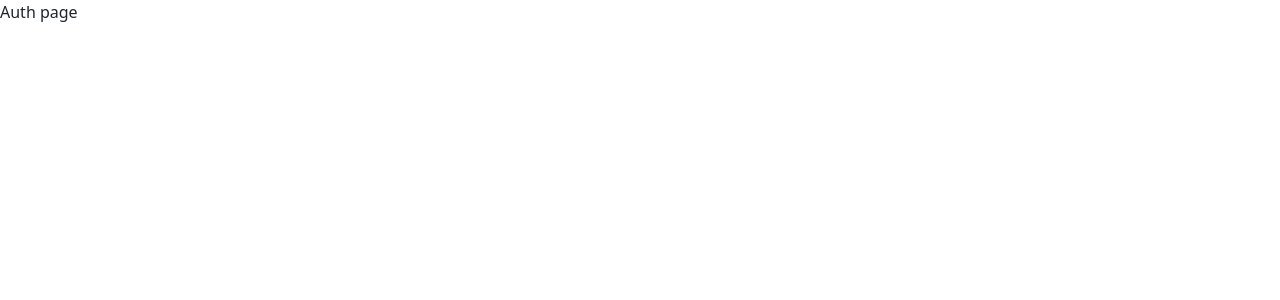
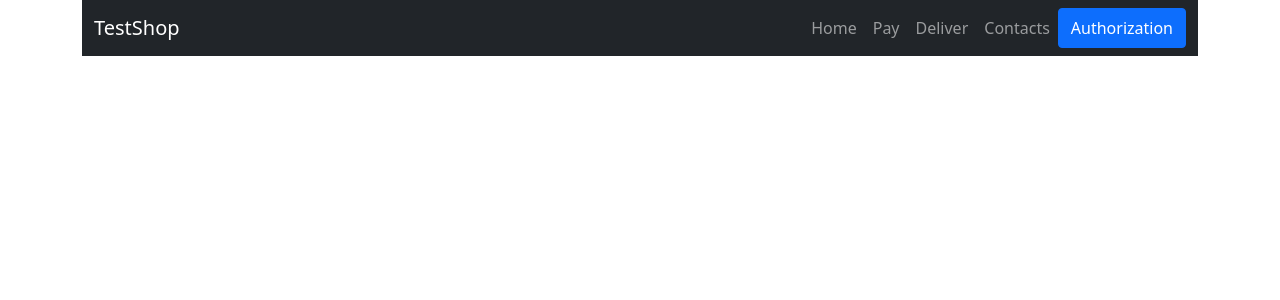
Before and after one commit to AndreyDodonov/PERN_online_shop, a React (Create React App) app in the folder client/: page /registration in a window 1280 px wide. Shown: the top 300 px of the page. Built offline with nearby package versions, Linux system fonts and the light colour scheme.

Commit message:
:rocket: add navigation bar

```diff
--- a/client/src/App.js
+++ b/client/src/App.js
@@ -1,10 +1,15 @@
+import Container from 'react-bootstrap/esm/Container';
 import {BrowserRouter} from 'react-router-dom';
 import AppRouter from './components/AppRouter';
+import NavBar from './components/NavBar';
 
 const App = () => {
   return (
     <BrowserRouter>
-      <AppRouter/>
+      <Container>
+        <NavBar/>
+        <AppRouter/>
+      </Container>
     </BrowserRouter>
   )
 }
--- a/client/src/components/AppRouter.jsx
+++ b/client/src/components/AppRouter.jsx
@@ -7,11 +7,9 @@ import { SHOP_ROUTE } from "../utils/constants";
 // * work only with react-router-dom 5.2.0
 
 const AppRouter = () => {
-    // моковая заглушка для проверки авторизации (this is for test)
-    // const isAuth = false
 
     const {user} = useContext(Context)
-    console.log(user);
+    // console.log(user);
 
     return (
         <Switch>
--- /dev/null
+++ b/client/src/components/NavBar.jsx
@@ -0,0 +1,44 @@
+import React, { useContext } from "react";
+import { Context } from "..";
+import {Navbar} from 'react-bootstrap';
+import {Nav} from 'react-bootstrap';
+import {Container} from "react-bootstrap";
+import {Button} from 'react-bootstrap';
+import { SHOP_ROUTE } from "../utils/constants";
+import { observer } from 'mobx-react-lite';
+
+const NavBar = observer(() => {
+    const { user } = useContext(Context)
+    return (
+        <Navbar bg="dark" variant="dark">
+            <Container>
+                <Navbar.Brand href={SHOP_ROUTE}>TestShop</Navbar.Brand>
+
+                {user._isAuth ?
+                    <Nav className="ml-auto">
+                        <Button>Admin Panel</Button>
+                        <Button
+                            className="mx-2"
+                            onClick={() => user.setIsAuth(false)}
+                        >Logout
+                        </Button>
+                    </Nav>
+                    :
+                    <Nav className="ml-auto">
+                        <Nav.Link href={SHOP_ROUTE}>Home</Nav.Link>
+                        <Nav.Link href="#payInfo">Pay</Nav.Link>
+                        <Nav.Link href="#deliverInfo">Deliver</Nav.Link>
+                        <Nav.Link href="#contacts">Contacts</Nav.Link>
+                        <Button
+                            onClick={() => user.setIsAuth(true)}
+                        >Authorization</Button>
+                    </Nav>
+                }
+
+            </Container>
+        </Navbar>
+    )
+}
+)
+
+export default NavBar
--- a/client/src/pages/Auth.jsx
+++ b/client/src/pages/Auth.jsx
@@ -1,10 +1,18 @@
 import React from "react";
+import { Container } from "react-bootstrap";
 
 const Auth = () => {
     return (
-        <div>
-            Auth page
-        </div>
+        <Container
+            className="
+            d-flex
+            justify-content-center
+            align-items-center
+            "
+        >
+
+
+        </Container>
     );
 };
 
```
